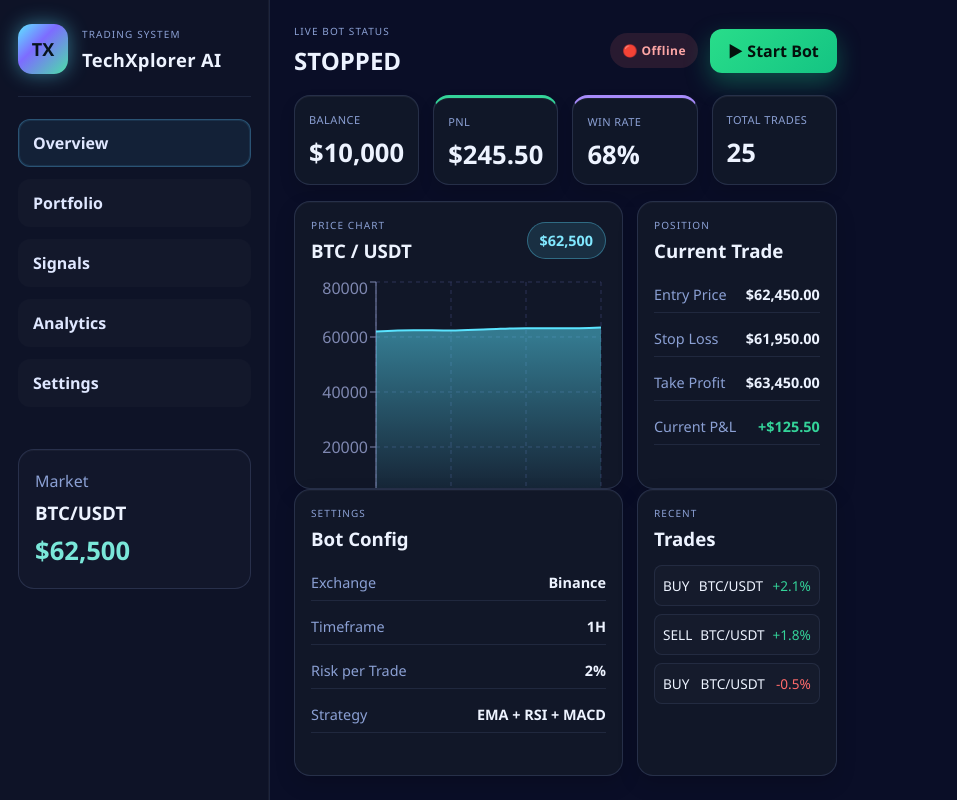
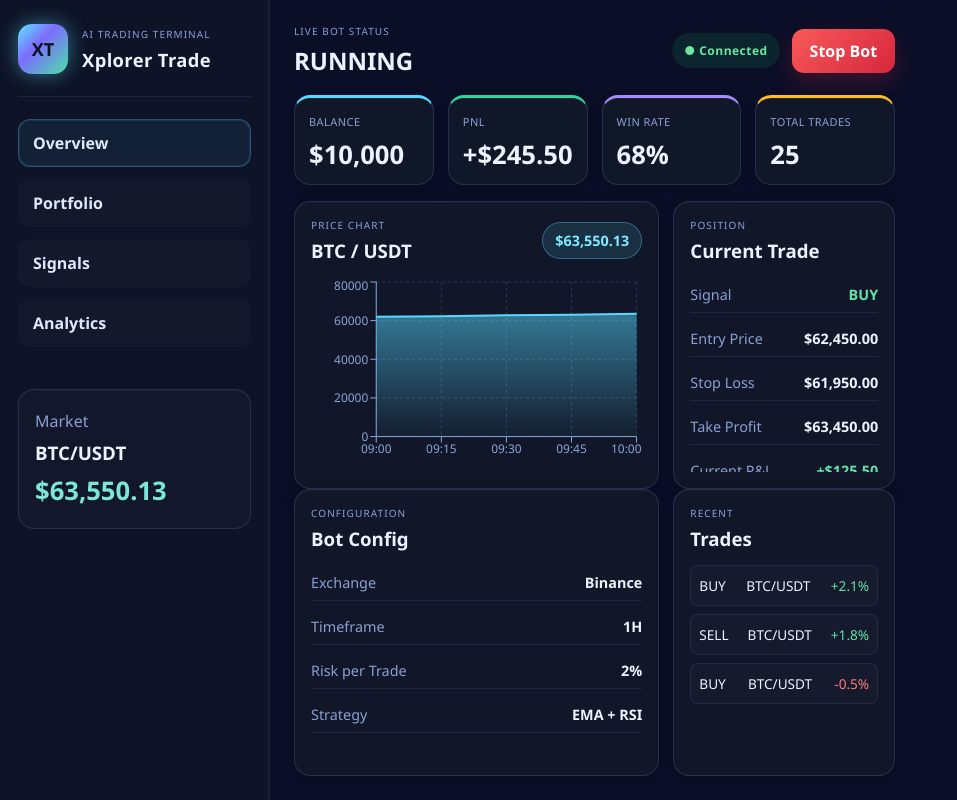
Before and after one commit to alijaan786khan-commits/TechXplorer-AI, a React (Create React App) app in the folder frontend/: page / in a window 1280 px wide. Shown: the whole page, without its empty margins (0-957 px from the left). Built offline with nearby package versions, Linux system fonts and the light colour scheme; no server answers; the HTML template or start-up script is replaced by a standard one.

Commit message:
Rebuild App.jsx for single-frame galaxy dashboard

```diff
--- a/frontend/src/App.jsx
+++ b/frontend/src/App.jsx
@@ -1,68 +1,44 @@
 import React, { useEffect, useState } from 'react';
 import './index.css';
-import { AreaChart, Area, XAxis, YAxis, CartesianGrid, Tooltip, ResponsiveContainer } from 'recharts';
+import { AreaChart, Area, XAxis, YAxis, CartesianGrid, Tooltip, ResponsiveContainer, LineChart, Line } from 'recharts';
 
 const API_URL = 'http://127.0.0.1:8000';
 
 function App() {
-  const [status, setStatus] = useState('stopped');
-  const [connected, setConnected] = useState(false);
-  const [config, setConfig] = useState(null);
-  const [stats, setStats] = useState({
-    total_trades: 0,
-    wins: 0,
-    losses: 0,
-    win_rate: 0,
-    total_profit: 0,
-    avg_profit: 0
-  });
-  const [trades, setTrades] = useState([]);
-  const [price, setPrice] = useState(62500);
-  const [position, setPosition] = useState(null);
-  const [history, setHistory] = useState([
+  const [status, setStatus] = useState('running');
+  const [connected, setConnected] = useState(true);
+  const [price, setPrice] = useState(63520.45);
+
+  const history = [
     { time: '09:00', price: 62000 },
-    { time: '09:10', price: 62500 },
-    { time: '09:20', price: 62360 },
+    { time: '09:15', price: 62300 },
     { time: '09:30', price: 62800 },
-    { time: '09:40', price: 63200 },
-    { time: '09:50', price: 63150 },
-    { time: '10:00', price: 63500 }
-  ]);
-
-  const loadData = async () => {
-    try {
-      const response = await fetch(`${API_URL}/chat?prompt=status`);
-      const data = await response.json();
-      console.log('API response:', data);
-    } catch (error) {
-      console.log('API connection info:', error.message);
-    }
-  };
+    { time: '09:45', price: 63100 },
+    { time: '10:00', price: 63520 }
+  ];
 
   useEffect(() => {
-    loadData();
-    const timer = setInterval(loadData, 5000);
+    const timer = setInterval(() => {
+      setPrice((prev) => Number((prev + (Math.random() - 0.5) * 100).toFixed(2)));
+    }, 4000);
     return () => clearInterval(timer);
   }, []);
 
-  const handleControl = async (command) => {
-    try {
-      const newStatus = command === 'start' ? 'running' : 'stopped';
-      setStatus(newStatus);
-      console.log(`Bot ${newStatus}`);
-    } catch (error) {
-      console.error('control failed', error);
-    }
+  const handleControl = (command) => {
+    const nextStatus = command === 'start' ? 'running' : 'stopped';
+    setStatus(nextStatus);
+    setConnected(command === 'start');
   };
 
   return (
     <div className="app-shell">
+      {/* SIDEBAR */}
       <aside className="sidebar">
         <div className="brand-block">
-          <div className="brand-icon">TX</div>
+          <div className="brand-icon">XT</div>
           <div>
-            <p className="eyebrow">Trading System</p>
-            <h1>TechXplorer AI</h1>
+            <p className="eyebrow">AI Trading Terminal</p>
+            <h1>Xplorer Trade</h1>
           </div>
         </div>
 
@@ -71,108 +47,153 @@ function App() {
           <button className="nav-item">Portfolio</button>
           <button className="nav-item">Signals</button>
           <button className="nav-item">Analytics</button>
-          <button className="nav-item">Settings</button>
         </nav>
 
         <div className="mini-panel">
           <p className="label">Market</p>
           <h3>BTC/USDT</h3>
-          <p className="value">${price.toLocaleString()}</p>
+          <p className="value">${price.toLocaleString(undefined, { maximumFractionDigits: 2 })}</p>
         </div>
       </aside>
 
+      {/* MAIN CONTENT */}
       <main className="main-panel">
-        <header className="topbar">
+        {/* TOP BAR */}
+        <div className="topbar">
           <div>
-            <p className="eyebrow muted">Live Bot Status</p>
+            <p className="eyebrow">Live Bot Status</p>
             <h2>{status.toUpperCase()}</h2>
           </div>
-
           <div className="topbar-actions">
             <span className={`connection ${connected ? 'online' : 'offline'}`}>
-              {connected ? '🟢 Connected' : '🔴 Offline'}
+              {connected ? '● Connected' : '● Offline'}
             </span>
             {status === 'running' ? (
-              <button className="danger-btn" onClick={() => handleControl('stop')}>⏹ Stop Bot</button>
+              <button className="danger-btn" onClick={() => handleControl('stop')}>Stop Bot</button>
             ) : (
-              <button className="primary-btn" onClick={() => handleControl('start')}>▶ Start Bot</button>
+              <button className="primary-btn" onClick={() => handleControl('start')}>Start Bot</button>
             )}
           </div>
-        </header>
+        </div>
 
-        <section className="metrics-grid">
-          <MetricCard title="Balance" value="$10,000" tone="blue" />
-          <MetricCard title="PnL" value="$245.50" tone="green" />
-          <MetricCard title="Win Rate" value="68%" tone="purple" />
-          <MetricCard title="Total Trades" value="25" tone="orange" />
-        </section>
+        {/* METRICS GRID */}
+        <div className="metrics-grid">
+          <div className="metric-card cyan">
+            <p>Balance</p>
+            <h3>$10,000</h3>
+          </div>
+          <div className="metric-card green">
+            <p>PnL</p>
+            <h3>+$245.50</h3>
+          </div>
+          <div className="metric-card purple">
+            <p>Win Rate</p>
+            <h3>68%</h3>
+          </div>
+          <div className="metric-card gold">
+            <p>Total Trades</p>
+            <h3>25</h3>
+          </div>
+        </div>
 
-        <section className="content-grid">
+        {/* CONTENT GRID */}
+        <div className="content-grid">
+          {/* CHART CARD */}
           <div className="card chart-card">
             <div className="card-header">
               <div>
-                <p className="eyebrow muted">Price Chart</p>
+                <p className="eyebrow">Price Chart</p>
                 <h3>BTC / USDT</h3>
               </div>
-              <div className="price-badge">${price.toLocaleString()}</div>
+              <div className="price-badge">${price.toLocaleString(undefined, { maximumFractionDigits: 2 })}</div>
             </div>
-
             <div className="chart-box">
-              <ResponsiveContainer width="100%" height={260}>
+              <ResponsiveContainer width="100%" height="100%">
                 <AreaChart data={history}>
                   <defs>
                     <linearGradient id="fillPrice" x1="0" y1="0" x2="0" y2="1">
-                      <stop offset="5%" stopColor="#5ae4ff" stopOpacity={0.8} />
-                      <stop offset="95%" stopColor="#5ae4ff" stopOpacity={0.1} />
+                      <stop offset="5%" stopColor="#59d9ff" stopOpacity={0.8} />
+                      <stop offset="95%" stopColor="#59d9ff" stopOpacity={0.1} />
                     </linearGradient>
                   </defs>
-                  <CartesianGrid stroke="#2c3356" strokeDasharray="4 4" />
-                  <XAxis dataKey="time" stroke="#7f88b1" />
-                  <YAxis stroke="#7f88b1" />
+                  <CartesianGrid stroke="#2c3a5b" strokeDasharray="3 3" />
+                  <XAxis dataKey="time" stroke="#89a4d7" style={{ fontSize: '12px' }} />
+                  <YAxis stroke="#89a4d7" style={{ fontSize: '12px' }} />
                   <Tooltip />
-                  <Area type="monotone" dataKey="price" stroke="#5ae4ff" fill="url(#fillPrice)" strokeWidth={2} />
+                  <Area type="monotone" dataKey="price" stroke="#59d9ff" fill="url(#fillPrice)" strokeWidth={2} />
                 </AreaChart>
               </ResponsiveContainer>
             </div>
           </div>
 
-          <div className="card status-card">
+          {/* POSITION CARD */}
+          <div className="card position-card">
             <div className="card-header">
               <div>
-                <p className="eyebrow muted">Position</p>
+                <p className="eyebrow">Position</p>
                 <h3>Current Trade</h3>
               </div>
             </div>
-
             <div className="position-box">
-              <div className="row"><span>Entry Price</span><strong>$62,450.00</strong></div>
-              <div className="row"><span>Stop Loss</span><strong>$61,950.00</strong></div>
-              <div className="row"><span>Take Profit</span><strong>$63,450.00</strong></div>
-              <div className="row"><span>Current P&L</span><strong style={{color: '#34d399'}}>+$125.50</strong></div>
+              <div className="row">
+                <span>Signal</span>
+                <strong className="positive">BUY</strong>
+              </div>
+              <div className="row">
+                <span>Entry Price</span>
+                <strong>$62,450.00</strong>
+              </div>
+              <div className="row">
+                <span>Stop Loss</span>
+                <strong>$61,950.00</strong>
+              </div>
+              <div className="row">
+                <span>Take Profit</span>
+                <strong>$63,450.00</strong>
+              </div>
+              <div className="row">
+                <span>Current P&L</span>
+                <strong className="positive">+$125.50</strong>
+              </div>
             </div>
           </div>
-        </section>
+        </div>
 
-        <section className="bottom-grid">
+        {/* BOTTOM GRID */}
+        <div className="bottom-grid">
+          {/* BOT CONFIG */}
           <div className="card">
             <div className="card-header">
               <div>
-                <p className="eyebrow muted">Settings</p>
+                <p className="eyebrow">Configuration</p>
                 <h3>Bot Config</h3>
               </div>
             </div>
             <div className="settings-box">
-              <div className="row"><span>Exchange</span><strong>Binance</strong></div>
-              <div className="row"><span>Timeframe</span><strong>1H</strong></div>
-              <div className="row"><span>Risk per Trade</span><strong>2%</strong></div>
-              <div className="row"><span>Strategy</span><strong>EMA + RSI + MACD</strong></div>
+              <div className="row">
+                <span>Exchange</span>
+                <strong>Binance</strong>
+              </div>
+              <div className="row">
+                <span>Timeframe</span>
+                <strong>1H</strong>
+              </div>
+              <div className="row">
+                <span>Risk per Trade</span>
+                <strong>2%</strong>
+              </div>
+              <div className="row">
+                <span>Strategy</span>
+                <strong>EMA + RSI</strong>
+              </div>
             </div>
           </div>
 
+          {/* RECENT TRADES */}
           <div className="card">
             <div className="card-header">
               <div>
-                <p className="eyebrow muted">Recent</p>
+                <p className="eyebrow">Recent</p>
                 <h3>Trades</h3>
               </div>
             </div>
@@ -180,33 +201,24 @@ function App() {
               <div className="trade-item">
                 <span>BUY</span>
                 <span>BTC/USDT</span>
-                <span style={{color: '#34d399'}}>+2.1%</span>
+                <span className="positive">+2.1%</span>
               </div>
               <div className="trade-item">
                 <span>SELL</span>
                 <span>BTC/USDT</span>
-                <span style={{color: '#34d399'}}>+1.8%</span>
+                <span className="positive">+1.8%</span>
               </div>
               <div className="trade-item">
                 <span>BUY</span>
                 <span>BTC/USDT</span>
-                <span style={{color: '#ff6b6b'}}>-0.5%</span>
+                <span className="negative">-0.5%</span>
               </div>
             </div>
           </div>
-        </section>
+        </div>
       </main>
     </div>
   );
 }
 
-function MetricCard({ title, value, tone }) {
-  return (
-    <div className={`metric-card ${tone}`}>
-      <p>{title}</p>
-      <h3>{value}</h3>
-    </div>
-  );
-}
-
 export default App;
```
